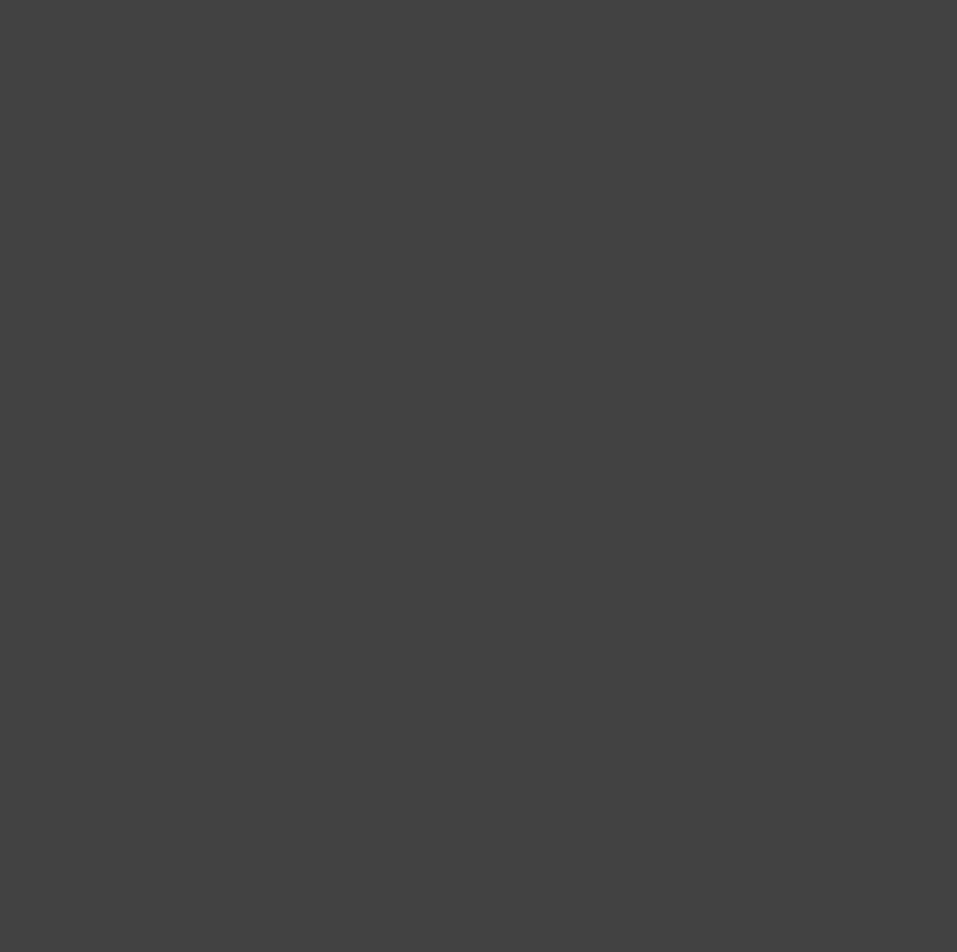
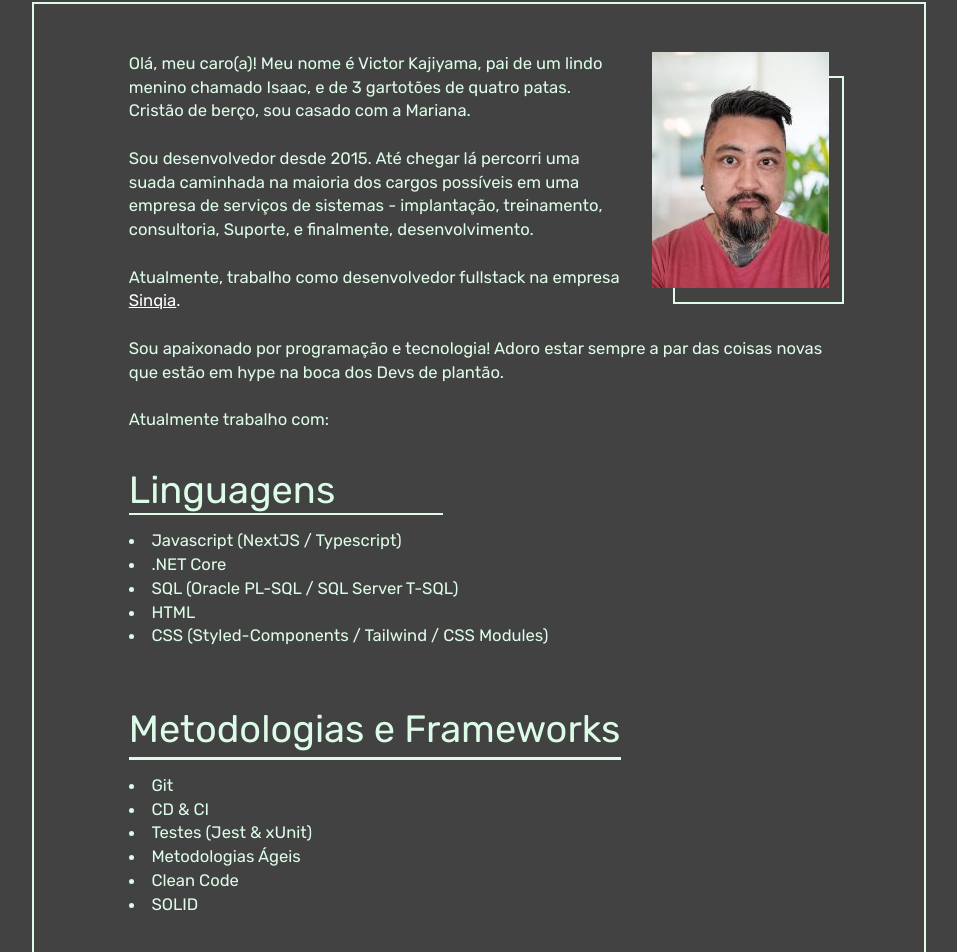
Before and after one commit to KajiyamaVK/Project-Blog, a Next.js app: page / in a window 1280 px wide. Shown: the part 1256-2208 px from the top of the page, without its empty margins (161-1118 px from the left). Before the commit the page ends 800 px from the top, so only its background shows below. Built offline with nearby package versions, Linux system fonts and the light colour scheme.

Commit message:
Addiang ABoutme Page

```diff
--- a/src/components/BottomBars/ContactBar/index.tsx
+++ b/src/components/BottomBars/ContactBar/index.tsx
@@ -2,7 +2,7 @@ import Icon from "../Icon"
 
 export default function ContactBar() {
     return (
-        <div className="absolute bottom-0 right-9 hidden flex-col text-2xl after:mx-auto after:block after:h-20 after:w-0.5 after:bg-slate-100 md:flex">
+        <div className="fixed bottom-0 right-9 hidden flex-col text-2xl after:mx-auto after:block after:h-20 after:w-0.5 after:bg-slate-100 md:flex">
             <Icon iconName="whatsapp"/>
             <Icon iconName="email"/>
         </div>
--- a/src/components/BottomBars/SocialMediaBar/index.tsx
+++ b/src/components/BottomBars/SocialMediaBar/index.tsx
@@ -2,7 +2,7 @@ import Icon from '../Icon';
 
 export default function SocialMediaBar() {
   return (
-    <div className="absolute bottom-0 left-9 hidden flex-col text-2xl after:mx-auto after:block after:h-20 after:w-0.5 after:bg-slate-100 md:flex">
+    <div className="fixed bottom-0 left-9 hidden flex-col text-2xl after:mx-auto after:block after:h-20 after:w-0.5 after:bg-slate-100 md:flex">
       <Icon iconName="github" />
       <Icon iconName="linkedin" />
     </div>
--- a/src/components/Topbar/index.tsx
+++ b/src/components/Topbar/index.tsx
@@ -15,7 +15,7 @@ export default function Topbar() {
         <LinkFormated link="#Page1" linkLabel="Sobre" />
         <LinkFormated link="#Page1" linkLabel="Experiência" />
 
-        <Button variant="outlined" color="success" className="h-7">
+        <Button variant="contained" color="success" className="h-7">
           <AiOutlineCloudDownload className="mr-1" />
           <Link
             href="https://1drv.ms/b/s!Aomjw2eFWi_Ii7J1Q5VmUKKstQM9cg?e=YwXt7S"
--- /dev/null
+++ b/src/pages/Aboutme/index.tsx
@@ -0,0 +1,68 @@
+import Link from 'next/link';
+import Image from 'next/image';
+import foto from '../../../public/imgs/foto.jpg';
+
+export default function AboutMe() {
+  return (
+    <div className="w-full">
+      <h2 className="text-green-100 after:block after:h-0.5 after:w-2/4 after:bg-green-100">
+        Sobre Mim
+      </h2>
+      <div className="mx-auto mt-20 flex w-4/5 justify-center border-2 border-solid border-green-100 px-20 py-10">
+        <p className="text-align-left w-full text-sm text-green-100 ">
+          <div className="relative">
+            <Image
+              src={foto}
+              alt="Foto"
+              className="relative z-10 float-right mb-10 ml-5 hidden sm:block"
+            />
+            <div className=" absolute -right-3 top-5 h-48 w-36 border-2 border-solid border-green-100  pb-3 pr-3 hidden sm:block"></div>
+          </div>
+          Olá, meu caro(a)! Meu nome é Victor Kajiyama, pai de um lindo menino
+          chamado Isaac, e de 3 gartotões de quatro patas. Cristão de berço, sou
+          casado com a Mariana. <br />
+          <br />
+          Sou desenvolvedor desde 2015. Até chegar lá percorri uma suada
+          caminhada na maioria dos cargos possíveis em uma empresa de serviços
+          de sistemas - implantação, treinamento, consultoria, Suporte, e
+          finalmente, desenvolvimento. <br />
+          <br />
+          Atualmente, trabalho como desenvolvedor fullstack na empresa{' '}
+          <Link href="https://sinqia.com.br" className="text-white underline">
+            Sinqia
+          </Link>
+          .
+          <br /> <br />
+          Sou apaixonado por programação e tecnologia! Adoro estar sempre a par
+          das coisas novas que estão em hype na boca dos Devs de plantão.
+          <br /> <br />
+          Atualmente trabalho com: <br />
+          <br />
+          <div className="flex flex-wrap justify-between">
+            <ul className="mb-10 list-inside list-disc">
+              <h2 className="my-5 after:relative after:top-2 after:block after:h-0.5 after:w-3/4 after:bg-green-100">
+                Linguagens
+              </h2>
+              <li>Javascript (NextJS / Typescript)</li>
+              <li>.NET Core</li>
+              <li>SQL (Oracle PL-SQL / SQL Server T-SQL)</li>
+              <li>HTML</li>
+              <li>CSS (Styled-Components / Tailwind / CSS Modules)</li>
+            </ul>
+            <ul className="list-inside list-disc">
+              <h2 className="mb-5 mt-10 leading-8 after:relative after:top-2 after:block after:h-0.5 after:w-full after:bg-green-100 lg:mt-3">
+                Metodologias e Frameworks
+              </h2>
+              <li>Git</li>
+              <li>CD & CI</li>
+              <li>Testes (Jest & xUnit)</li>
+              <li>Metodologias Ágeis</li>
+              <li>Clean Code</li>
+              <li>SOLID</li>
+            </ul>
+          </div>
+        </p>
+      </div>
+    </div>
+  );
+}
--- a/src/pages/Homepage/index.tsx
+++ b/src/pages/Homepage/index.tsx
@@ -5,7 +5,7 @@ const rubik = Rubik({ subsets: ['latin'] });
 
 export default function MainPage() {
   return (
-    <div id="Page1" className='mt-40'>
+    <div id="Page1" className='mt-40 h-screen'>
       <p className="text-green-600">Olá! Meu nome é</p>
       <h1 className=" text-fluid-2 text-green-100">Victor Kajiyama.</h1>
       <h1 className="text-fluid-1 text-green-400">Sou um arquiteto da web</h1>
--- a/src/pages/index.jsx
+++ b/src/pages/index.jsx
@@ -4,6 +4,7 @@ import SocialMediaBar from '../components/BottomBars/SocialMediaBar';
 import ContactBar from '../components/BottomBars/ContactBar';
 import { Rubik } from 'next/font/google';
 import Homepage from '../pages/Homepage';
+import AboutMe from '../pages/AboutMe';
 
 const rubik = Rubik({ subsets: ['latin'], weights: [400, 500, 700] });
 
@@ -20,8 +21,9 @@ export default function Home() {
         <link rel="icon" href="/imgs/logo.ico" />
       </Head>
       <Topbar />
-      <div className="mx-fluid-2 flex items-start justify-center ">
+      <div className="mx-fluid-2 flex items-start justify-center scroll-smooth flex-col">
         <Homepage />
+        <AboutMe />
       </div>
       <SocialMediaBar />
       <ContactBar />
```
Also changed, not shown: public/imgs/foto.jpg (added), public/imgs/foto2.png (added).
